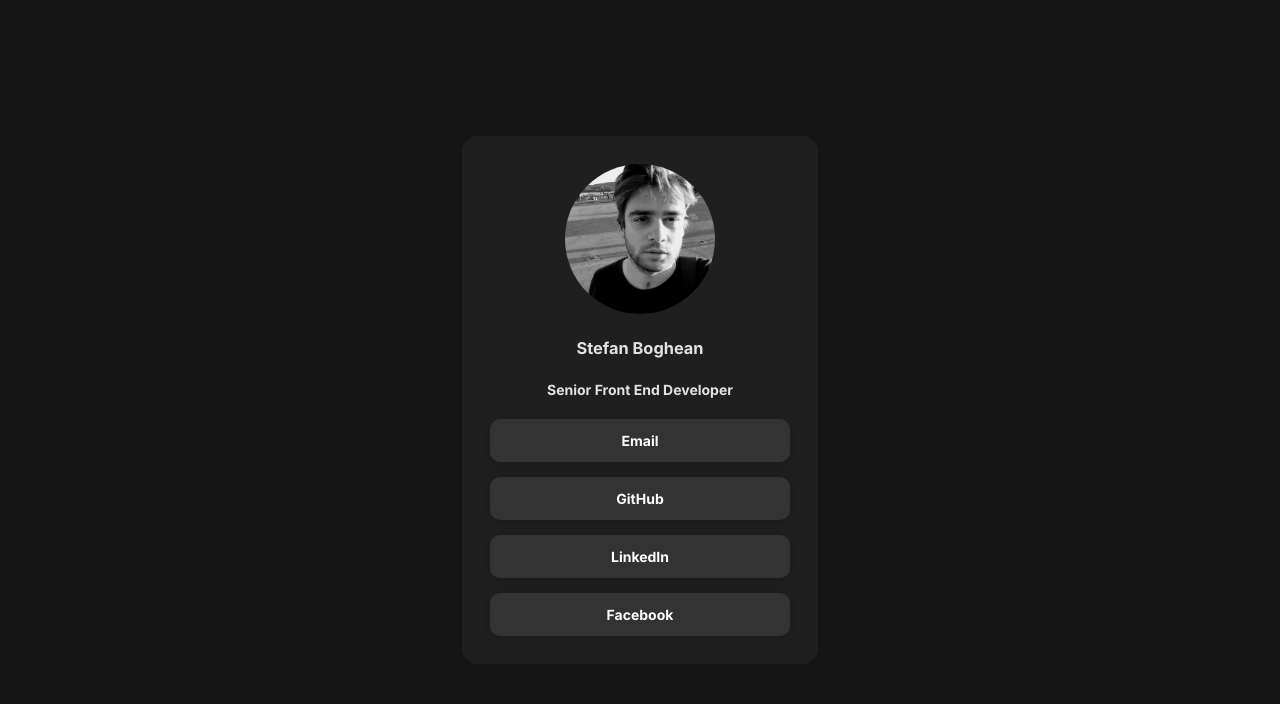
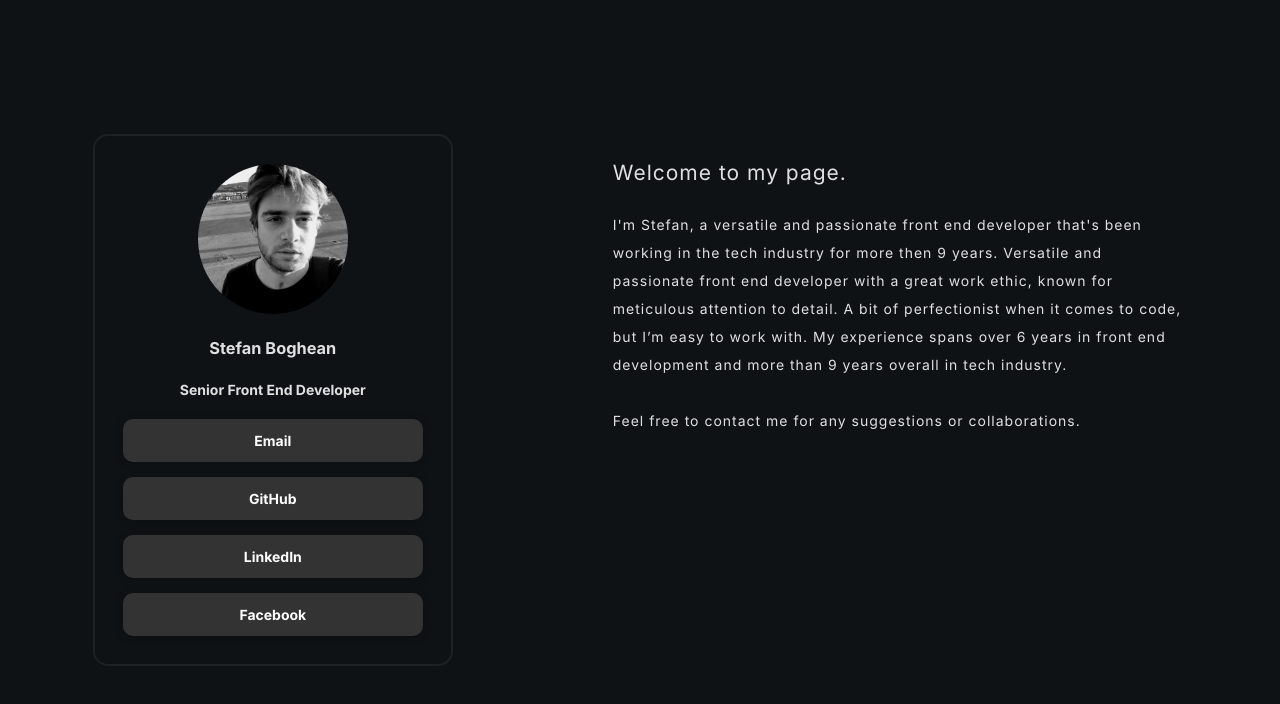
Before and after one commit to steff93/bio, a React (Vite) app: page / in a window 1280 px wide. Shown: the top 704 px of the page. Built offline with nearby package versions, Linux system fonts and the light colour scheme.

Commit message:
styling and content updates

```diff
--- a/src/App.scss
+++ b/src/App.scss
@@ -12,3 +12,28 @@
     width: 100%;
   }
 }
+
+.wrapper {
+  display: flex;
+  max-width: 90%;
+  gap: 160px;
+  margin: auto;
+  padding: 40px 0;
+}
+
+.bio {
+  font-family: InterRegular;
+  line-height: 2;
+  letter-spacing: 1px;
+  text-align: left;
+}
+
+@media (max-width: 992px) {
+  .wrapper {
+    min-width: 100%;
+
+    flex-direction: column-reverse;
+    gap: 25px;
+    padding: 15px 0;
+  }
+}
--- a/src/App.tsx
+++ b/src/App.tsx
@@ -1,8 +1,14 @@
 import "./App.scss";
+import Bio from "./components/Bio";
 import Card from "./components/Card";
 
 function App() {
-  return <Card />;
+  return (
+    <div className="wrapper">
+      <Card />
+      <Bio />
+    </div>
+  );
 }
 
 export default App;
--- /dev/null
+++ b/src/components/Bio.tsx
@@ -0,0 +1,20 @@
+const Bio = () => {
+  return (
+    <div className="bio">
+      <h2>Welcome to my page.</h2>
+      <p>
+        I'm Stefan, a versatile and passionate front end developer that's been
+        working in the tech industry for more then 9 years. Versatile and
+        passionate front end developer with a great work ethic, known for
+        meticulous attention to detail. A bit of perfectionist when it comes to
+        code, but I’m easy to work with. My experience spans over 6 years in
+        front end development and more than 9 years overall in tech industry.
+        <br />
+        <br />
+        Feel free to contact me for any suggestions or collaborations.
+      </p>
+    </div>
+  );
+};
+
+export default Bio;
--- a/src/components/Card.scss
+++ b/src/components/Card.scss
@@ -1,6 +1,7 @@
 .card {
-  background-color: #1f1f1f;
+  // background-color: #1f1f1f;
   border-radius: 15px;
+  border: 2px solid hsl(210, 14%, 13%);
 
   &__socials {
     display: flex;
--- a/src/index.css
+++ b/src/index.css
@@ -7,7 +7,8 @@
 
   color-scheme: light dark;
   color: rgba(255, 255, 255, 0.87);
-  background-color: #141414;
+  background-color: hsl(210, 14%, 7%);
+  /* background-color: #141414; */
 
   font-synthesis: none;
   text-rendering: optimizeLegibility;
```
